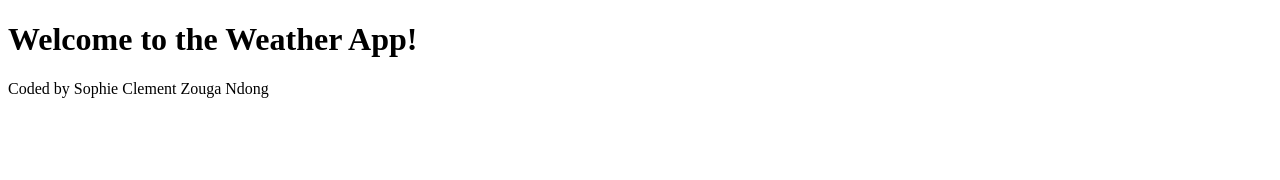
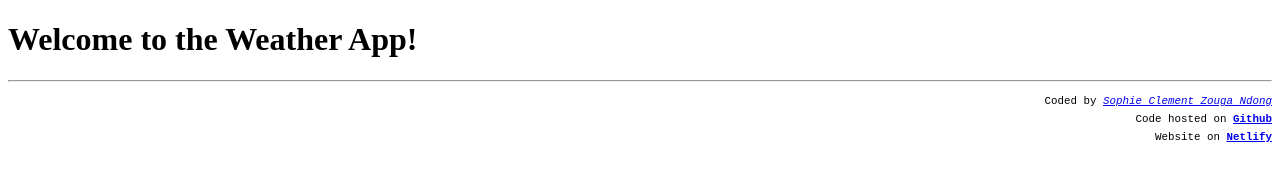
Before and after one commit to szouga/shecodes_weather_app_project, a plain HTML site: page index.html in a window 1280 px wide. Drawn offline with Linux system fonts and the light colour scheme.

Commit message:
Update the footer of the index.html

```diff
--- a/index.html
+++ b/index.html
@@ -7,6 +7,37 @@
   </head>
   <body>
     <h1>Welcome to the Weather App!</h1>
-    <footer>Coded by Sophie Clement Zouga Ndong</footer>
+    <hr />
+    <footer>
+      <div style="text-align: end">
+        <small style="font-family: monospace">
+          Coded by
+          <a
+            href="https://github.com/szouga"
+            target="_blank"
+            style="font-style: italic"
+          >
+            Sophie Clement Zouga Ndong
+          </a>
+          <br />
+          Code hosted on
+          <a
+            href="https://github.com/szouga/shecodes_weather_app_project"
+            target="_blank"
+            style="text-decoration: underline; font-weight: 700"
+          >
+            Github <br />
+          </a>
+          Website on
+          <a
+            href="https://shecodes-weather-app-project-sczn.netlify.app/"
+            target="_blank"
+            style="text-decoration: underline; font-weight: 700"
+          >
+            Netlify
+          </a>
+        </small>
+      </div>
+    </footer>
   </body>
 </html>
```
